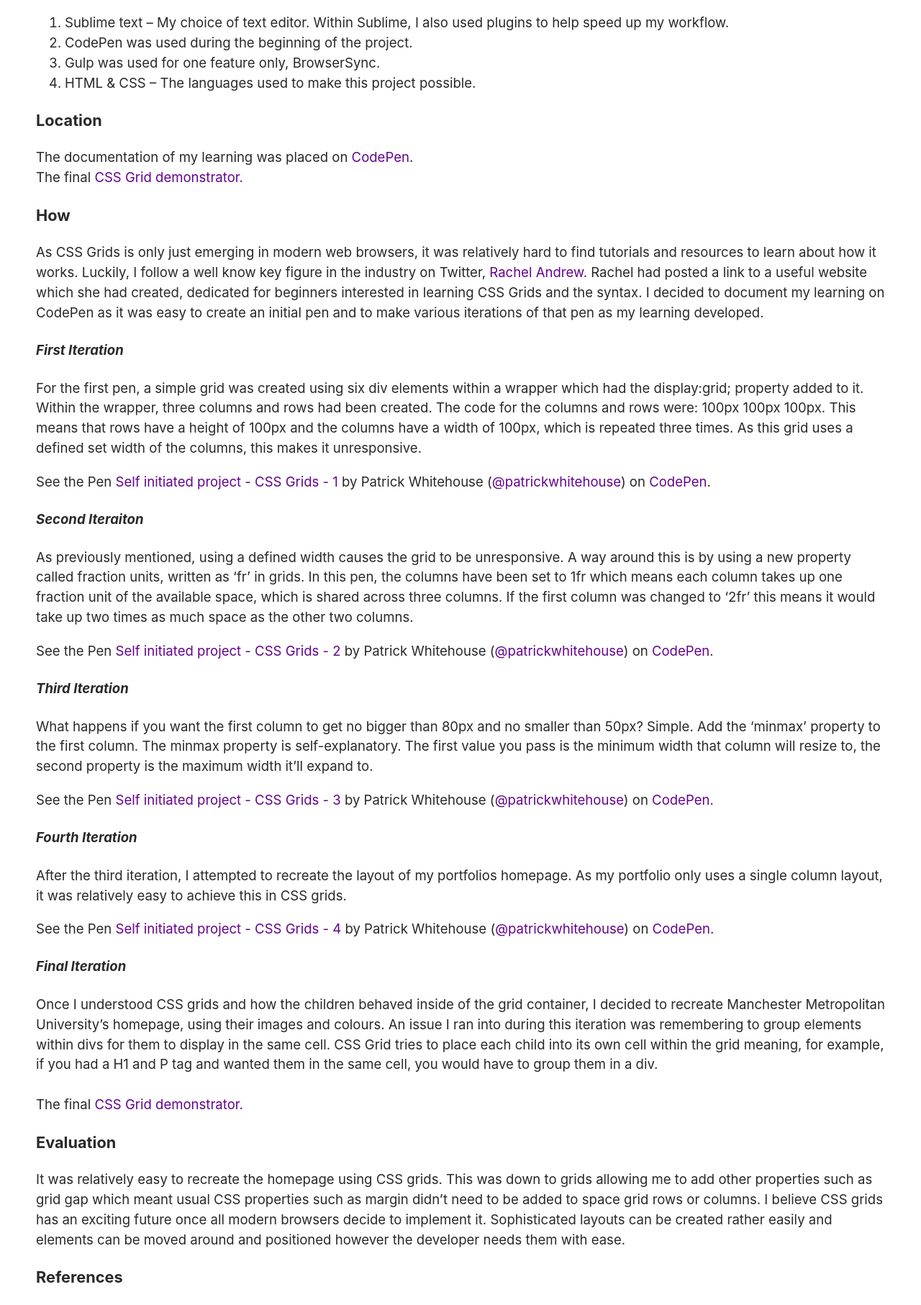
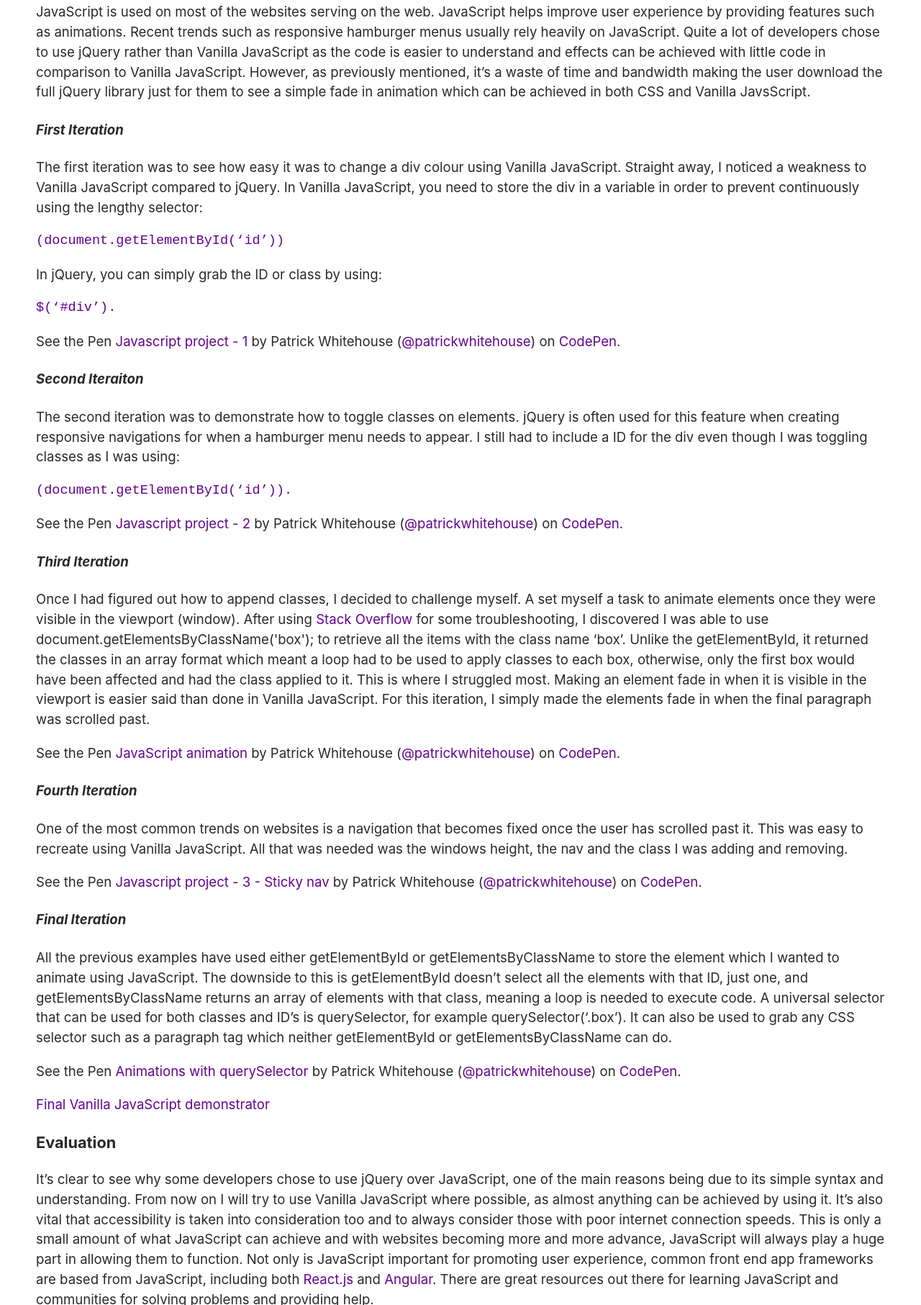
Before and after one commit to PatrickWhitehouse/Portfolio-2017, a website: page blogs/vanilla-js.html in a window 1280 px wide. Shown: the part 987-2800 px from the top of the page at 72% size. Drawn offline with nearby package versions, Linux system fonts and the light colour scheme; a script that the page names is missing.

Commit message:
Final blog added

```diff
--- a/blogs/vanilla-js.html
+++ b/blogs/vanilla-js.html
@@ -45,13 +45,11 @@
                 <h1>Vanilla JavaScript</h1>
                 <h2>Self initiated project</h2>
                 <h3>Aims and Objectives</h3>
-                <p>The aim of this self-initiated project was to reproduce my current portfolio homepage by using CSS grids, an upcoming CSS property.</p>
-                <p>To achieve the aim, it was important that a good resource was found to learn CSS Grid, and also a suitable platform to test my code.</p>
+                <p>The aim of this project was to understand how difficult it would be to create animations using pure Vanilla JavaScript rather than depending on JavaScript libraries such as <a href="https://jquery.com">jQuery</a>.</p>
 
                 <h3>Definition</h3>
-                <p>At the start of this project, I had no understanding of CSS Grids, however I had a good understanding of Flexbox and also had used frameworks such as Bootstrap in previous projects. Due to this, I decided it would be best to start from scratch and to learn the basics whilst documenting them.</p>
-                <p>As quite a lot, if not the majority of web traffic is from handheld devices, such as mobile phones and tablets, the web has had to adapt to suit these devices and fulfil their user’s needs. To help reduce development time and to speed up rapid prototyping, frameworks were created so that developers could create responsive, accessible and functional web applications with speed. Some examples of well-known frameworks are <a href="http://getbootstrap.com">Bootstrap</a> and <a href="http://foundation.zurb.com">Foundation by Zurb</a>. Frameworks can be downloaded and included through a stylesheet or through a CDN (content delivery network). As frameworks tend to include quite a lot of default styles, these cause the stylesheets to be relatively large and could increase load times which will cause some developers to steer away from them. An alternative to frameworks is <a href="https://css-tricks.com/snippets/css/a-guide-to-flexbox/">Flexbox</a>. Flexbox was introduced in 2014 and is supported by most browsers. Flexbox gives developers and designers full control over their designs and most importantly, very little code is needed to create a complex layout. A relatively new CSS layout property is CSS Grids. Currently it is not supported by all browsers and must be enabled using flags in Chrome. </p>
-                <p> &rdquo;Flexbox is essentially for laying out items in a single dimension – in a row OR a column. Grid is for layout of items in two dimensions – rows AND columns. &ldquo; (Andrew, 2016:online)</p>
+                <p>Almost all browsers come with JavaScript enabled in them which means all the browser must do is load and run the JavaScript file that the user creates. Libraries such as jQuery must be linked either by downloading the jQuery file and including that in a folder within the directory, or through using a CDN (content delivery network). Although the syntax for jQuery is shorter and tends to be easier to understand than Vanilla JavaScript, having to depend on external files could decrease site performance speeds. Is there any need in requiring the user to download the whole jQuery library just to create a fade in animation which can be done just as easily in Vanilla JavaScript? With recent features, such as CSS animations, simple effects can be achieved without the need of any JavaScript.
+</p>
 
 
                 <h3>Setup</h3>
@@ -60,54 +58,50 @@
                   <ol>
                     <li>Sublime text – My choice of text editor. Within Sublime, I also used plugins to help speed up my workflow.</li>
                     <li>CodePen was used during the beginning of the project. </li>
-                    <li>Gulp was used for one feature only, BrowserSync.</li>
-                    <li>HTML &amp; CSS – The languages used to make this project possible.</li>
+                    <li>HTML & CSS & JS – The languages used to make this project possible. </li>
                   </ol>
                 </p>
 
                 <h3>Location</h3>
                 <p>The documentation of my learning was placed on <a href="http://codepen.io/patrickwhitehouse/">CodePen</a>.
-                <br>
-                The final <a href="http://www.patrickwhitehouse.pw/css-grid">CSS Grid demonstrator.</a>
                 </p>
 
                 <h3>How</h3>
-                <p>As CSS Grids is only just emerging in modern web browsers, it was relatively hard to find tutorials and resources to learn about how it works. Luckily, I follow a well know key figure in the industry on Twitter, <a href="https://twitter.com/rachelandrew">Rachel Andrew</a>. Rachel had posted a link to a useful website which she had created, dedicated for beginners interested in learning CSS Grids and the syntax. I decided to document my learning on CodePen as it was easy to create an initial pen and to make various iterations of that pen as my learning developed.</p>
+                <p>JavaScript is used on most of the websites serving on the web. JavaScript helps improve user experience by providing features such as animations. Recent trends such as responsive hamburger menus usually rely heavily on JavaScript. Quite a lot of developers chose to use jQuery rather than Vanilla JavaScript as the code is easier to understand and effects can be achieved with little code in comparison to Vanilla JavaScript.  However, as previously mentioned, it’s a waste of time and bandwidth making the user download the full jQuery library just for them to see a simple fade in animation which can be achieved in both CSS and Vanilla JavsScript.</p>
 
                 <h4>First Iteration</h4>
-                <p>For the first pen, a simple grid was created using six div elements within a wrapper which had the display:grid; property added to it. Within the wrapper, three columns and rows had been created. The code for the columns and rows were: 100px 100px 100px. This means that rows have a height of 100px and the columns have a width of 100px, which is repeated three times.  As this grid uses a defined set width of the columns, this makes it unresponsive.</p>
-                <p data-height="400" data-theme-id="dark" data-slug-hash="apyjoK" data-default-tab="html,result" data-user="patrickwhitehouse" data-embed-version="2" data-pen-title="Self initiated project - CSS Grids - 1" class="codepen">See the Pen <a href="http://codepen.io/patrickwhitehouse/pen/apyjoK/">Self initiated project - CSS Grids - 1</a> by Patrick Whitehouse (<a href="http://codepen.io/patrickwhitehouse">@patrickwhitehouse</a>) on <a href="http://codepen.io">CodePen</a>.</p>
+                <p>The first iteration was to see how easy it was to change a div colour using Vanilla JavaScript. Straight away, I noticed a weakness to Vanilla JavaScript compared to jQuery. In Vanilla JavaScript, you need to store the div in a variable in order to prevent continuously using the lengthy selector:<pre><code>(document.getElementById(‘id’))</code></pre> In jQuery, you can simply grab the ID or class by using: <pre><code>$(‘#div’).</code></pre></p>
+                <p data-height="400" data-theme-id="dark" data-slug-hash="oZLJjY" data-default-tab="html,result" data-user="patrickwhitehouse" data-embed-version="2" data-pen-title="Javascript project - 1" class="codepen">See the Pen <a href="http://codepen.io/patrickwhitehouse/pen/oZLJjY/">Javascript project - 1</a> by Patrick Whitehouse (<a href="http://codepen.io/patrickwhitehouse">@patrickwhitehouse</a>) on <a href="http://codepen.io">CodePen</a>.</p>
                 <script async src="https://production-assets.codepen.io/assets/embed/ei.js"></script>
 
                 <h4>Second Iteraiton</h4>
-                <p>As previously mentioned, using a defined width causes the grid to be unresponsive. A way around this is by using a new property called fraction units, written as ‘fr’ in grids. In this pen, the columns have been set to 1fr which means each column takes up one fraction unit of the available space, which is shared across three columns. If the first column was changed to ‘2fr’ this means it would take up two times as much space as the other two columns. </p>
-                <p data-height="400" data-theme-id="dark" data-slug-hash="LxjBNq" data-default-tab="html,result" data-user="patrickwhitehouse" data-embed-version="2" data-pen-title="Self initiated project - CSS Grids - 2" class="codepen">See the Pen <a href="http://codepen.io/patrickwhitehouse/pen/LxjBNq/">Self initiated project - CSS Grids - 2</a> by Patrick Whitehouse (<a href="http://codepen.io/patrickwhitehouse">@patrickwhitehouse</a>) on <a href="http://codepen.io">CodePen</a>.</p>
+                <p>The second iteration was to demonstrate how to toggle classes on elements. jQuery is often used for this feature when creating responsive navigations for when a hamburger menu needs to appear. I still had to include a ID for the div even though I was toggling classes as I was using: <pre><code>(document.getElementById(‘id’)).</code></pre></p>
+                <p data-height="400" data-theme-id="dark" data-slug-hash="OpWVVE" data-default-tab="result" data-user="patrickwhitehouse" data-embed-version="2" data-pen-title="Javascript project - 2" class="codepen">See the Pen <a href="http://codepen.io/patrickwhitehouse/pen/OpWVVE/">Javascript project - 2</a> by Patrick Whitehouse (<a href="http://codepen.io/patrickwhitehouse">@patrickwhitehouse</a>) on <a href="http://codepen.io">CodePen</a>.</p>
                 <script async src="https://production-assets.codepen.io/assets/embed/ei.js"></script>
 
                 <h4>Third Iteration</h4>
-                <p>What happens if you want the first column to get no bigger than 80px and no smaller than 50px? Simple. Add the ‘minmax’ property to the first column. The minmax property is self-explanatory. The first value you pass is the minimum width that column will resize to, the second property is the maximum width it’ll expand to.</p>
-                <p data-height="400" data-theme-id="dark" data-slug-hash="EZvpNe" data-default-tab="html,result" data-user="patrickwhitehouse" data-embed-version="2" data-pen-title="Self initiated project - CSS Grids - 3" class="codepen">See the Pen <a href="http://codepen.io/patrickwhitehouse/pen/EZvpNe/">Self initiated project - CSS Grids - 3</a> by Patrick Whitehouse (<a href="http://codepen.io/patrickwhitehouse">@patrickwhitehouse</a>) on <a href="http://codepen.io">CodePen</a>.</p>
+                <p>Once I had figured out how to append classes, I decided to challenge myself. A set myself a task to animate elements once they were visible in the viewport (window). After using <a href="http://stackoverflow.com">Stack Overflow</a> for some troubleshooting, I discovered I was able to use document.getElementsByClassName('box'); to retrieve all the items with the class name ‘box’. Unlike the getElementById, it returned the classes in an array format which meant a loop had to be used to apply classes to each box, otherwise, only the first box would have been affected and had the class applied to it. This is where I struggled most. Making an element fade in when it is visible in the viewport is easier said than done in Vanilla JavaScript. For this iteration, I simply made the elements fade in when the final paragraph was scrolled past.
+</p>
+                <p data-height="400" data-theme-id="dark" data-slug-hash="KWWwGB" data-default-tab="result" data-user="patrickwhitehouse" data-embed-version="2" data-pen-title="JavaScript animation" class="codepen">See the Pen <a href="http://codepen.io/patrickwhitehouse/pen/KWWwGB/">JavaScript animation</a> by Patrick Whitehouse (<a href="http://codepen.io/patrickwhitehouse">@patrickwhitehouse</a>) on <a href="http://codepen.io">CodePen</a>.</p>
                 <script async src="https://production-assets.codepen.io/assets/embed/ei.js"></script>
 
                 <h4>Fourth Iteration</h4>
-                <p>After the third iteration, I attempted to recreate the layout of my portfolios homepage. As my portfolio only uses a single column layout, it was relatively easy to achieve this in CSS grids.</p>
-                <p data-height="400" data-theme-id="dark" data-slug-hash="MJvzOQ" data-default-tab="html,result" data-user="patrickwhitehouse" data-embed-version="2" data-pen-title="Self initiated project - CSS Grids - 4" class="codepen">See the Pen <a href="http://codepen.io/patrickwhitehouse/pen/MJvzOQ/">Self initiated project - CSS Grids - 4</a> by Patrick Whitehouse (<a href="http://codepen.io/patrickwhitehouse">@patrickwhitehouse</a>) on <a href="http://codepen.io">CodePen</a>.</p>
+                <p>One of the most common trends on websites is a navigation that becomes fixed once the user has scrolled past it. This was easy to recreate using Vanilla JavaScript. All that was needed was the windows height, the nav and the class I was adding and removing. </p>
+                <p data-height="400" data-theme-id="dark" data-slug-hash="zZNvop" data-default-tab="result" data-user="patrickwhitehouse" data-embed-version="2" data-pen-title="Javascript project - 3 - Sticky nav" class="codepen">See the Pen <a href="http://codepen.io/patrickwhitehouse/pen/zZNvop/">Javascript project - 3 - Sticky nav</a> by Patrick Whitehouse (<a href="http://codepen.io/patrickwhitehouse">@patrickwhitehouse</a>) on <a href="http://codepen.io">CodePen</a>.</p>
                 <script async src="https://production-assets.codepen.io/assets/embed/ei.js"></script>
 
                 <h4>Final Iteration</h4>
-                <p>Once I understood CSS grids and how the children behaved inside of the grid container, I decided to recreate Manchester Metropolitan University’s homepage, using their images and colours. An issue I ran into during this iteration was remembering to group elements within divs for them to display in the same cell. CSS Grid tries to place each child into its own cell within the grid meaning, for example, if you had a H1 and P tag and wanted them in the same cell, you would have to group them in a div.
-                <br><br>
-                The final <a href="http://www.patrickwhitehouse.pw/css-grid">CSS Grid demonstrator.</a>
+                <p>All the previous examples have used either getElementById or getElementsByClassName to store the element which I wanted to animate using JavaScript. The downside to this is getElementById doesn’t select all the elements with that ID, just one, and getElementsByClassName returns an array of elements with that class, meaning a loop is needed to execute code. A universal selector that can be used for both classes and ID’s is querySelector, for example querySelector(‘.box’). It can also be used to grab any CSS selector such as a paragraph tag which neither getElementById or getElementsByClassName can do. </p>
+                <p data-height="400" data-theme-id="dark" data-slug-hash="LWyxEL" data-default-tab="js,result" data-user="patrickwhitehouse" data-embed-version="2" data-pen-title="Animations with querySelector" class="codepen">See the Pen <a href="http://codepen.io/patrickwhitehouse/pen/LWyxEL/">Animations with querySelector</a> by Patrick Whitehouse (<a href="http://codepen.io/patrickwhitehouse">@patrickwhitehouse</a>) on <a href="http://codepen.io">CodePen</a>.</p>
+                <script async src="https://production-assets.codepen.io/assets/embed/ei.js"></script>
+                <a href="http://www.patrickwhitehouse.pw/vanilla-js">Final Vanilla JavaScript demonstrator</a>
+
+
 
                 <h3>Evaluation</h3>
-                <p>It was relatively easy to recreate the homepage using CSS grids. This was down to grids allowing me to add other properties such as grid gap which meant usual CSS properties such as margin didn’t need to be added to space grid rows or columns. I believe CSS grids has an exciting future once all modern browsers decide to implement it. Sophisticated layouts can be created rather easily and elements can be moved around and positioned however the developer needs them with ease.</p>
+                <p>It’s clear to see why some developers chose to use jQuery over JavaScript, one of the main reasons being due to its simple syntax and understanding. From now on I will try to use Vanilla JavaScript where possible, as almost anything can be achieved by using it. It’s also vital that accessibility is taken into consideration too and to always consider those with poor internet connection speeds. This is only a small amount of what JavaScript can achieve and with websites becoming more and more advance, JavaScript will always play a huge part in allowing them to function. Not only is JavaScript important for promoting user experience, common front end app frameworks are based from JavaScript, including both <a href="https://facebook.github.io/react/">React.js</a> and <a href="https://angularjs.org/">Angular</a>. There are great resources out there for learning JavaScript and communities for solving problems and providing help.</p>
 
-                <h3>References</h3>
-                <p>Andrew, R., 2016. <i>Should I use Grid or Flexbox?.</i> [Online]
-                    Available at: https://rachelandrew.co.uk/archives/2016/03/30/should-i-use-grid-or-flexbox/
-                    [Accessed 27 February 2017].
 
-                </p>
 
                 <button onclick="window.history.go(-1)" class="btn--back">Go back</button>
             </article>
```
Also changed, not shown: blog.html (+1 -1 lines), blogs/portfolio-changes.html (+2 -2 lines), work.html (+6 -0 lines).
